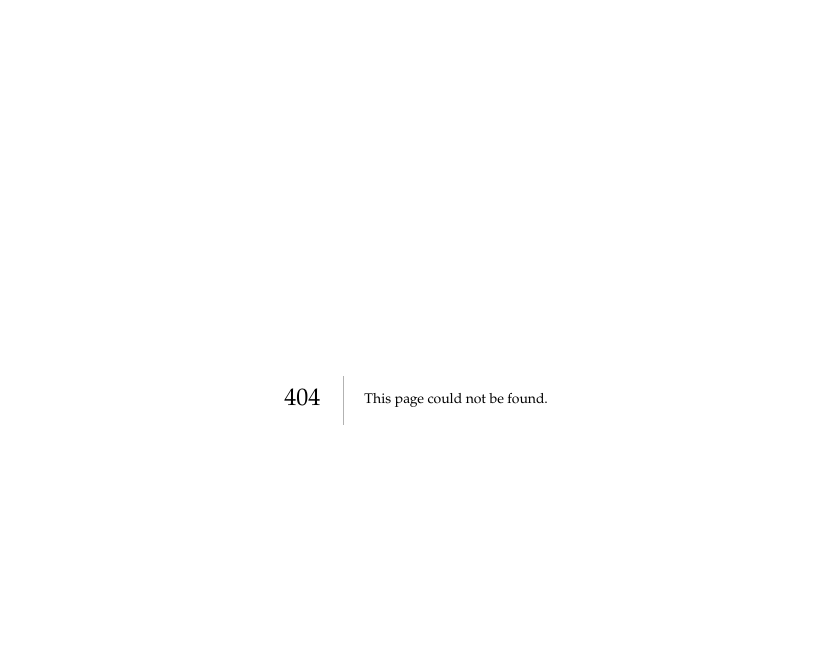
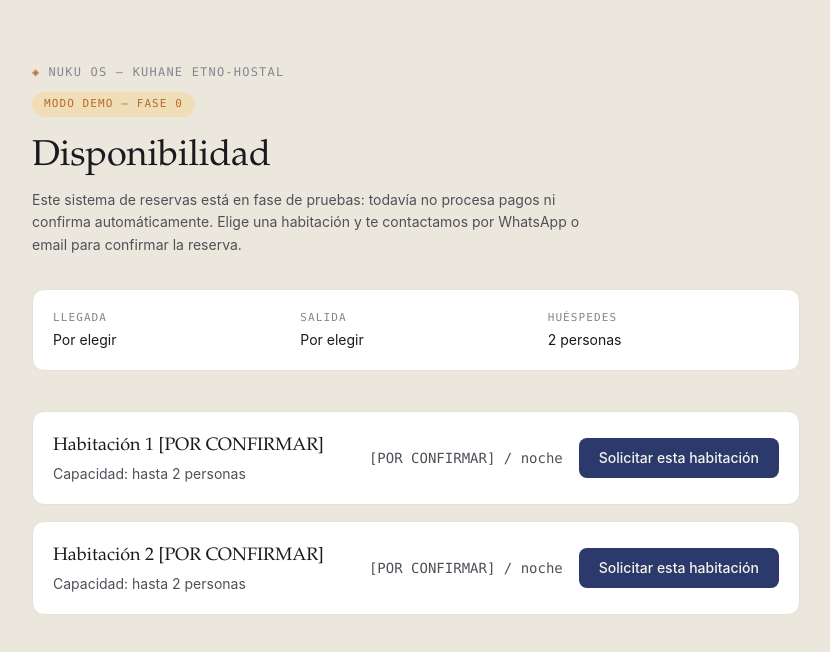
Before and after one commit to geopanthalassa/Nuku_OS_26, a Next.js app: page /reservar in a window 1280 px wide. Before the commit this address had no page. Shown: the top 652 px of the page, without its empty margins (224-1054 px from the left). Built offline with nearby package versions, Linux system fonts and the light colour scheme.

Commit message:
Add files via upload

```diff
--- /dev/null
+++ b/app/reservar/page.tsx
@@ -0,0 +1,10 @@
+import { Suspense } from "react";
+import ReservarClient from "./reservar-client";
+
+export default function ReservarPage() {
+  return (
+    <Suspense fallback={null}>
+      <ReservarClient />
+    </Suspense>
+  );
+}
--- /dev/null
+++ b/app/reservar/reservar-client.tsx
@@ -0,0 +1,101 @@
+"use client";
+
+import { useMemo, useState } from "react";
+import { useSearchParams } from "next/navigation";
+import { demoWorkspace } from "@/lib/mock-data";
+import { formatMoney, nights } from "@/lib/format";
+
+// Página pública de disponibilidad — a la que apunta el panel "Reservar" de
+// kuhane-web. Fase 0: sin pagos ni persistencia reales todavía, solo
+// muestra las habitaciones de ejemplo y deja los datos listos para que el
+// equipo confirme por WhatsApp/email. Cuando exista backend real (Supabase +
+// pagos), esto pasa a ser un flujo de reserva de verdad.
+export default function ReservarClient() {
+  const params = useSearchParams();
+  const [sent, setSent] = useState(false);
+
+  const checkin = params.get("checkin") ?? "";
+  const checkout = params.get("checkout") ?? "";
+  const guestsParam = Number(params.get("guests") ?? "2");
+  const guests = Number.isFinite(guestsParam) && guestsParam > 0 ? guestsParam : 2;
+
+  const nightCount = useMemo(() => {
+    if (!checkin || !checkout) return null;
+    const n = nights(checkin, checkout);
+    return n > 0 ? n : null;
+  }, [checkin, checkout]);
+
+  const rooms = demoWorkspace.rooms;
+
+  return (
+    <main className="min-h-screen bg-paper-alt px-6 py-16 sm:px-10">
+      <div className="mx-auto max-w-3xl">
+        <div className="flex items-center gap-2 font-mono-ui text-xs uppercase tracking-widest text-ink-faint">
+          <span className="text-amber">◈</span> Nuku OS — {demoWorkspace.account.name}
+        </div>
+
+        <div className="mt-3 inline-flex items-center gap-2 rounded-full bg-amber-soft px-3 py-1 font-mono-ui text-[11px] uppercase tracking-widest text-amber">
+          Modo demo — Fase 0
+        </div>
+
+        <h1 className="font-display mt-5 text-3xl text-ink sm:text-4xl">Disponibilidad</h1>
+        <p className="mt-3 max-w-xl text-sm leading-relaxed text-ink-soft">
+          Este sistema de reservas está en fase de pruebas: todavía no procesa pagos ni
+          confirma automáticamente. Elige una habitación y te contactamos por WhatsApp o
+          email para confirmar la reserva.
+        </p>
+
+        <div className="mt-8 grid grid-cols-1 gap-4 rounded-xl border border-line bg-surface p-5 sm:grid-cols-3">
+          <div>
+            <p className="font-mono-ui text-[11px] uppercase tracking-widest text-ink-faint">Llegada</p>
+            <p className="mt-1 text-sm text-ink">{checkin || "Por elegir"}</p>
+          </div>
+          <div>
+            <p className="font-mono-ui text-[11px] uppercase tracking-widest text-ink-faint">Salida</p>
+            <p className="mt-1 text-sm text-ink">{checkout || "Por elegir"}</p>
+          </div>
+          <div>
+            <p className="font-mono-ui text-[11px] uppercase tracking-widest text-ink-faint">Huéspedes</p>
+            <p className="mt-1 text-sm text-ink">
+              {guests} {guests === 1 ? "persona" : "personas"}
+              {nightCount ? ` · ${nightCount} ${nightCount === 1 ? "noche" : "noches"}` : ""}
+            </p>
+          </div>
+        </div>
+
+        <div className="mt-10 space-y-4">
+          {rooms.map((room) => (
+            <div
+              key={room.id}
+              className="flex flex-col justify-between gap-4 rounded-xl border border-line bg-surface p-5 sm:flex-row sm:items-center"
+            >
+              <div>
+                <h2 className="font-display text-lg text-ink">{room.name}</h2>
+                <p className="mt-1 text-sm text-ink-soft">Capacidad: hasta {room.capacity} personas</p>
+              </div>
+              <div className="flex items-center gap-4">
+                <span className="font-mono-ui text-sm text-ink-soft">
+                  {formatMoney(room.baseRateCents, demoWorkspace.account.currency)} / noche
+                </span>
+                <button
+                  onClick={() => setSent(true)}
+                  className="shrink-0 rounded-lg bg-indigo px-5 py-2.5 text-sm font-medium text-paper transition-opacity hover:opacity-90"
+                >
+                  Solicitar esta habitación
+                </button>
+              </div>
+            </div>
+          ))}
+        </div>
+
+        {sent && (
+          <div className="mt-8 rounded-xl border border-sage bg-sage-soft p-5 text-sm text-ink">
+            Recibimos tu solicitud. Como el sistema todavía está en fase de pruebas, el
+            equipo de Kuhane te va a escribir por WhatsApp o email para confirmar
+            disponibilidad y forma de pago — no se ha realizado ningún cobro.
+          </div>
+        )}
+      </div>
+    </main>
+  );
+}
```
